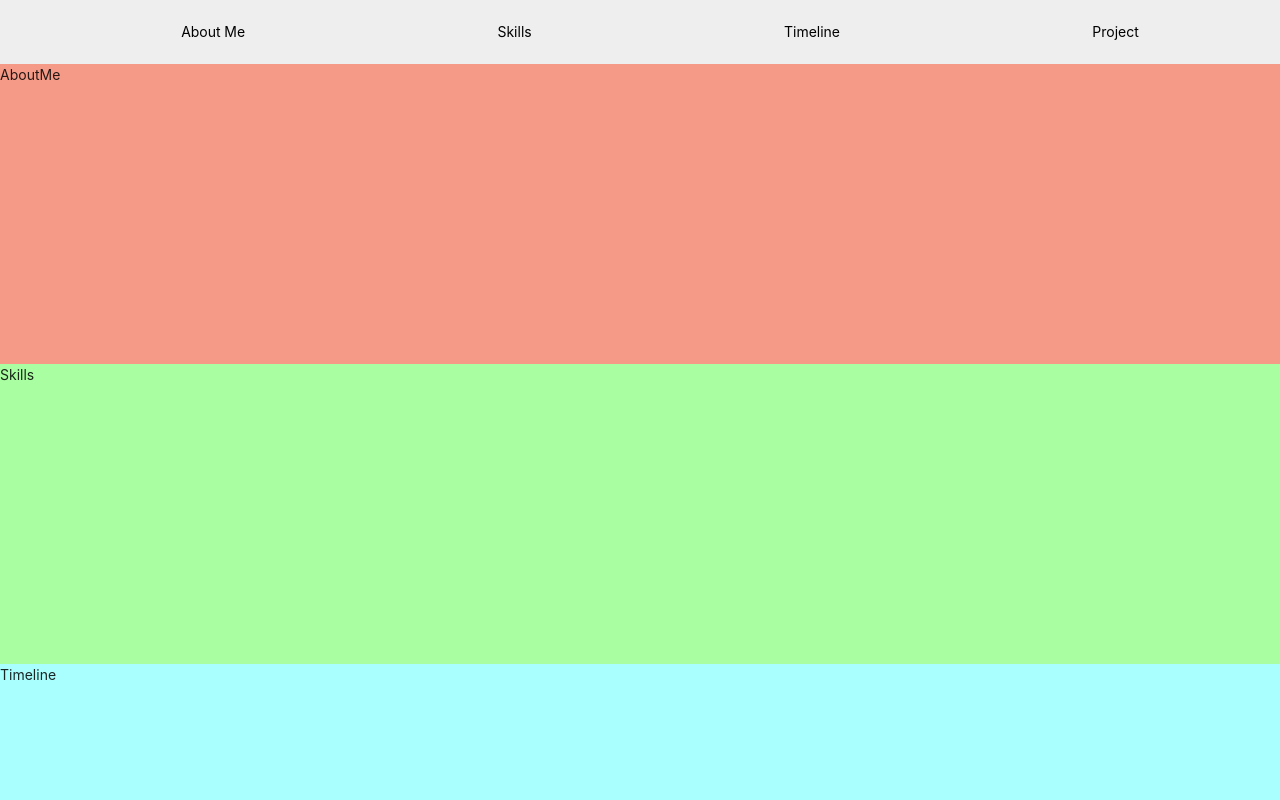
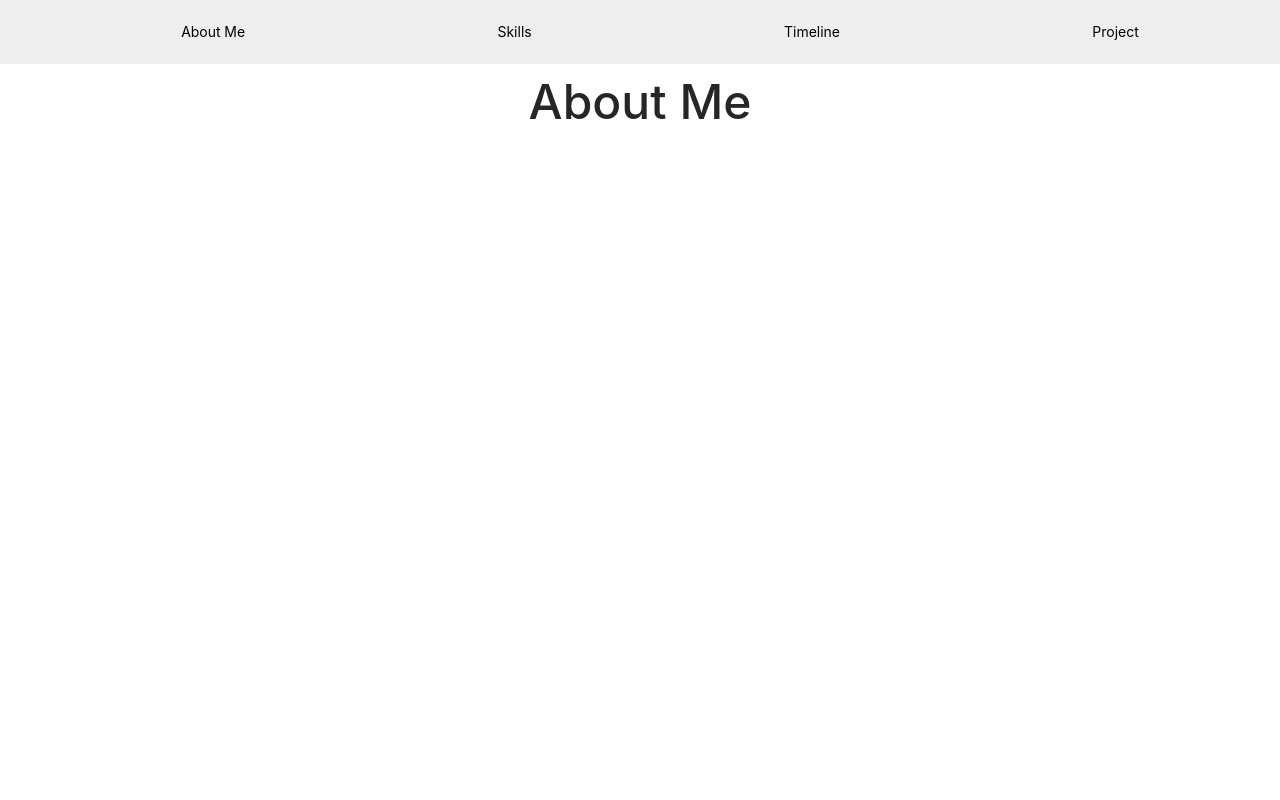
Before and after one commit to jiwon9412/myreact, a React (Create React App) app: page /board in a window 1280 px wide. Shown: the top 800 px of the page. Built offline with nearby package versions, Linux system fonts and the light colour scheme.

Commit message:
update AboutMeDiv

```diff
--- a/src/App.js
+++ b/src/App.js
@@ -1,6 +1,6 @@
 import React from 'react';
 import { BrowserRouter } from 'react-router-dom';
-import { Layout } from 'antd';
+import { Layout, Row, Col } from 'antd';
 import styled from 'styled-components';
 
 import MenuList from './components/atoms/menuList';
@@ -16,7 +16,10 @@ function App() {
         </AppHeader>
 
         <AppContent>
-          <AboutMeDiv>AboutMe</AboutMeDiv>
+          <AboutMeDiv>
+            <h1>About Me</h1>
+            {/* <h2>프론트엔드 개발자 정지원입니다.</h2> */}
+          </AboutMeDiv>
           <SkillsDiv>Skills</SkillsDiv>
           <TimelineDiv>Timeline</TimelineDiv>
           <ProjectDiv>Project</ProjectDiv>
@@ -39,8 +42,15 @@ const AppContent = styled(Content)`
 `;
 
 const AboutMeDiv = styled.div`
-  background: #f59a86;
-  height: 300px;
+  height: 800px;
+  text-align: center;
+
+  h1 {
+    font-size: 48px;
+  }
+  h2 {
+    font-size: 30px;
+  }
 `;
 
 const SkillsDiv = styled.div`
--- a/src/components/atoms/menuList/index.js
+++ b/src/components/atoms/menuList/index.js
@@ -4,22 +4,22 @@ import styled from 'styled-components';
 export default function MenuList({ data = [] }) {
   return (
     <div>
-      <MenuUl>
+      <Menu>
         {data.map((item) => {
           return (
             <li>
-              <a className="item" href={item.value}>
-                {item.menuNm}
+              <a className="item" href={item?.value}>
+                {item?.menuNm}
               </a>
             </li>
           );
         })}
-      </MenuUl>
+      </Menu>
     </div>
   );
 }
 
-const MenuUl = styled.ul`
+const Menu = styled.ul`
   list-style: none;
   display: flex;
   justify-content: space-around;
```
